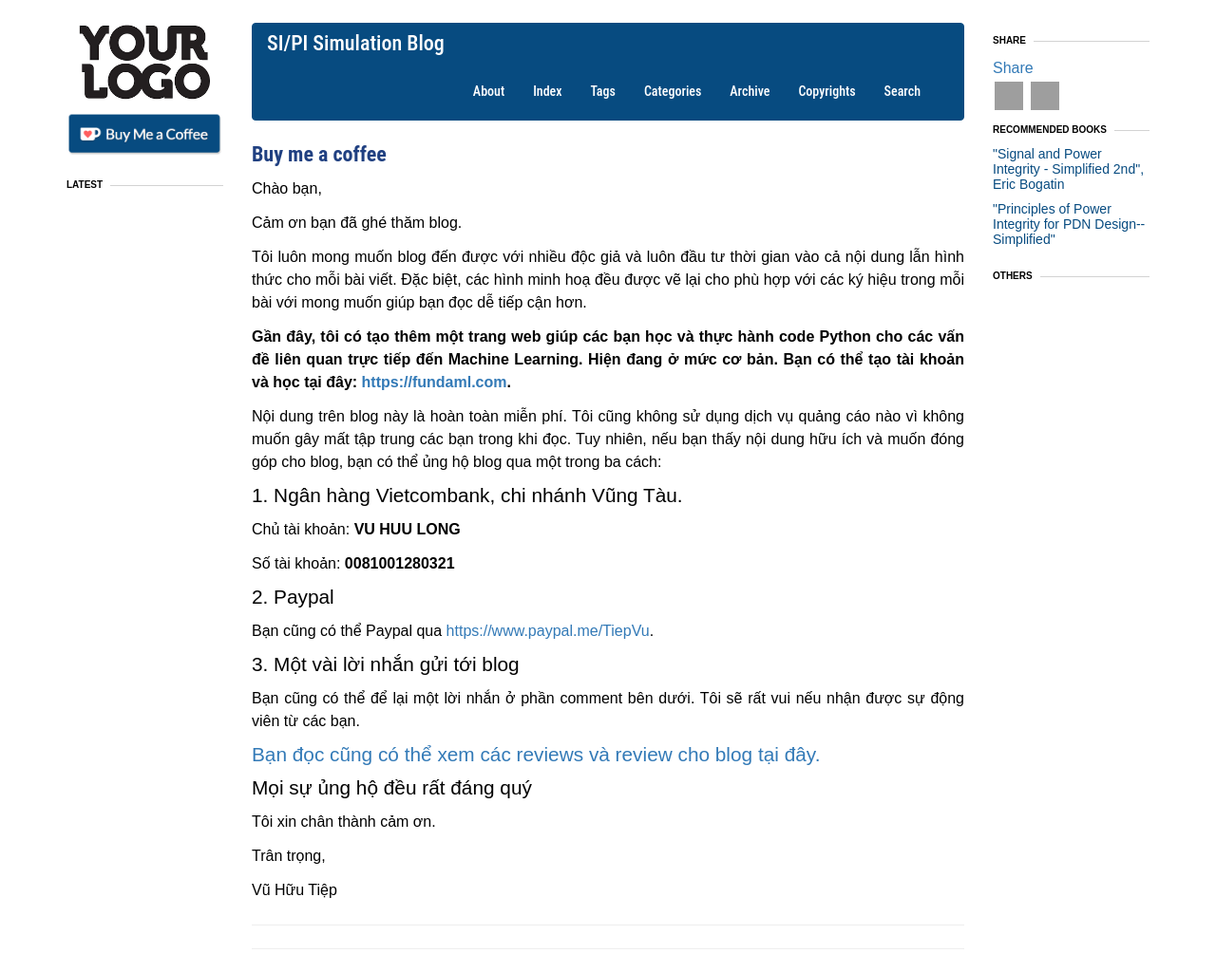
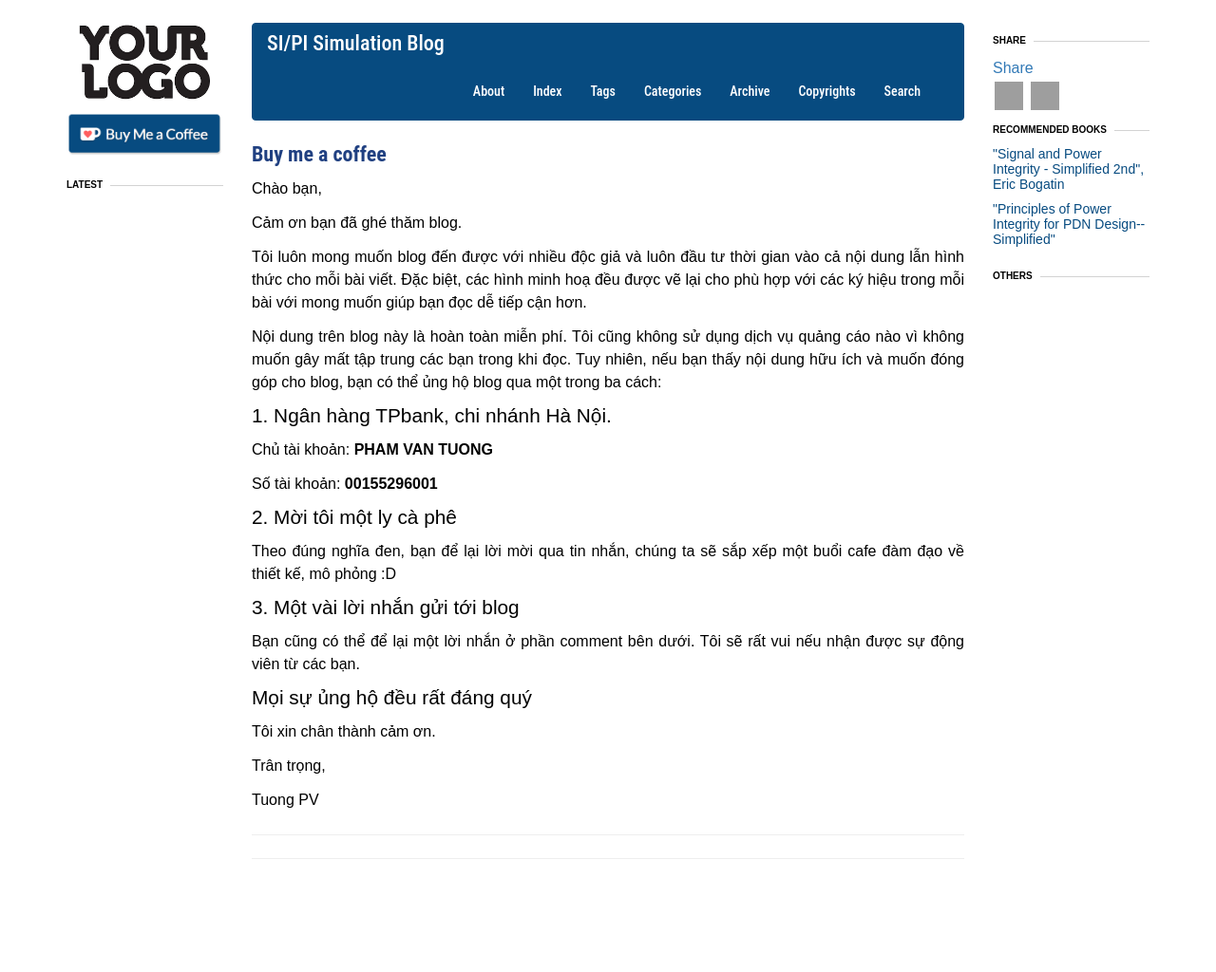
Before and after one commit to anhvanthe/SignalPowerIntegrity, a Jekyll site: the page built from buymeacoffee.md, in a window 1280 px wide. Shown: the whole page at 95% size. Built offline with Jekyll 4.4.1, drawn with Linux system fonts in a browser that asks for light colours; nearby versions of some CDN libraries; comment, search, counter and statistics services are not loaded; after the commit the page ends 929 px from its top, so only the background shows below that; grey boxes are pictures that could not be loaded.

Commit message:
update buymeacoffee.md and about.md

```diff
--- a/_includes/head.html
+++ b/_includes/head.html
@@ -31,7 +31,7 @@
 <title>{{ page.title }}</title>
 <!-- {% include scripts.html %} -->
 
-<link rel="icon" type="image/png" href="https://raw.githubusercontent.com/tiepvupsu/tiepvupsu.github.io/master/assets/latex/new_logo9.png" sizes="32x32">
+<link rel="icon" type="image/png" href="" sizes="32x32">
 <link rel="canonical" href="{{ site.url }}{{ page.url }}"/>
 <meta name="author" content="Tuong PV " />
 
--- a/buymeacoffee.md
+++ b/buymeacoffee.md
@@ -16,24 +16,24 @@ Cảm ơn bạn đã ghé thăm blog.
 
 Tôi luôn mong muốn blog đến được với nhiều độc giả và luôn đầu tư thời gian vào cả nội dung lẫn hình thức cho mỗi bài viết. Đặc biệt, các hình minh hoạ đều được vẽ lại cho phù hợp với các ký hiệu trong mỗi bài với mong muốn giúp bạn đọc dễ tiếp cận hơn.
 
-**Gần đây, tôi có tạo thêm một trang web giúp các bạn học và thực hành code Python cho các vấn đề liên quan trực tiếp đến Machine Learning. Hiện đang ở mức cơ bản. Bạn có thể tạo tài khoản và học tại đây: [https://fundaml.com](https://fundaml.com).**
+<!-- **Gần đây, tôi có tạo thêm một trang web giúp các bạn học và thực hành code Python cho các vấn đề liên quan trực tiếp đến Machine Learning. Hiện đang ở mức cơ bản. Bạn có thể tạo tài khoản và học tại đây: [https://fundaml.com](https://fundaml.com).** -->
 
 Nội dung trên blog này là hoàn toàn miễn phí. Tôi cũng không sử dụng dịch vụ quảng cáo nào vì không muốn gây mất tập trung các bạn trong khi đọc. Tuy nhiên, nếu bạn thấy nội dung hữu ích và muốn đóng góp cho blog, bạn có thể ủng hộ blog qua một trong ba cách:
 
-#### 1. Ngân hàng Vietcombank, chi nhánh Vũng Tàu.
+#### 1. Ngân hàng TPbank, chi nhánh Hà Nội.
 <!-- (Khi chuyển các bạn vui lòng kèm trong ghi chú/mục đích chuyển từ khóa: **machinelearning**) -->
 
-Chủ tài khoản: **VU HUU LONG**
+Chủ tài khoản: **PHAM VAN TUONG**
 
-Số tài khoản: **0081001280321**
+Số tài khoản: **00155296001**
 
-#### 2. Paypal
-Bạn cũng có thể Paypal qua [https://www.paypal.me/TiepVu](https://www.paypal.me/TiepVu).
+#### 2. Mời tôi một ly cà phê
+Theo đúng nghĩa đen, bạn để lại lời mời qua tin nhắn, chúng ta sẽ sắp xếp một buổi cafe đàm đạo về thiết kế, mô phỏng :D
 
 #### 3. Một vài lời nhắn gửi tới blog
 Bạn cũng có thể để lại một lời nhắn ở phần comment bên dưới. Tôi sẽ rất vui nếu nhận được sự động viên từ các bạn.
 
-#### [Bạn đọc cũng có thể xem các reviews và review cho blog tại đây.](https://www.facebook.com/pg/machinelearningbasicvn/reviews/)
+<!-- #### [Bạn đọc cũng có thể xem các reviews và review cho blog tại đây.](https://www.facebook.com/pg/machinelearningbasicvn/reviews/) -->
 
 ####  Mọi sự ủng hộ đều rất đáng quý
 
@@ -41,4 +41,4 @@ Tôi xin chân thành cảm ơn.
 
 Trân trọng,
 
-Vũ Hữu Tiệp
+Tuong PV
```
Also changed, not shown: about.md (+4 -1 lines).
